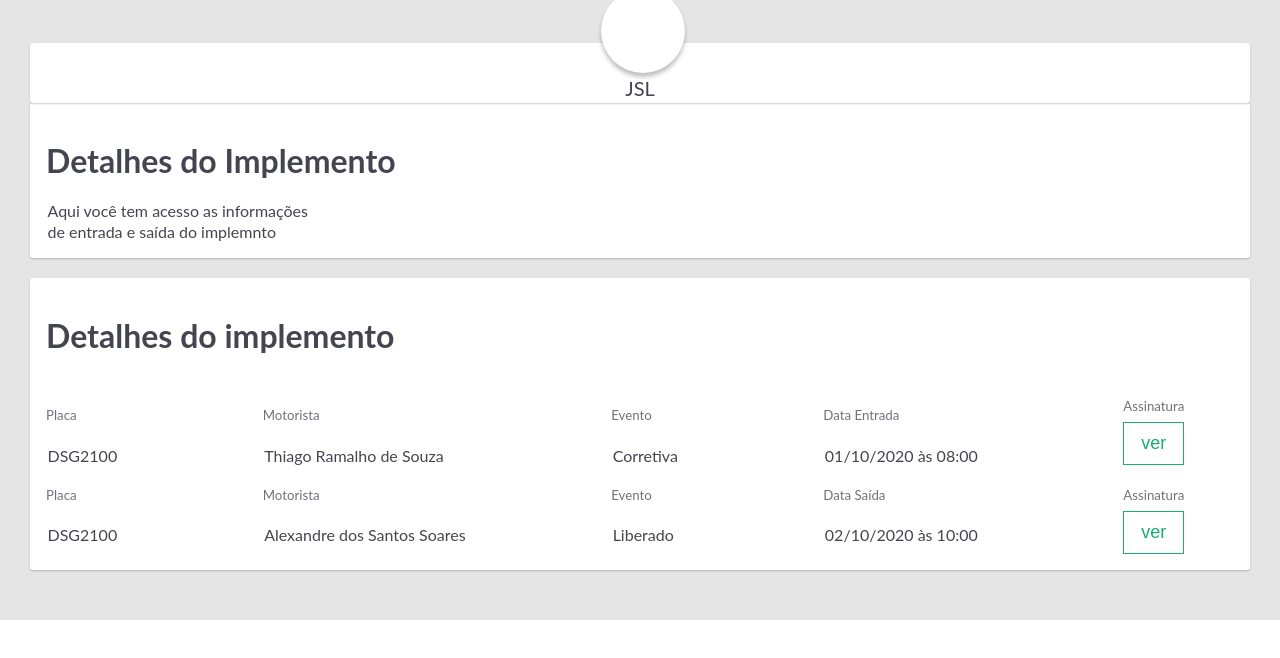
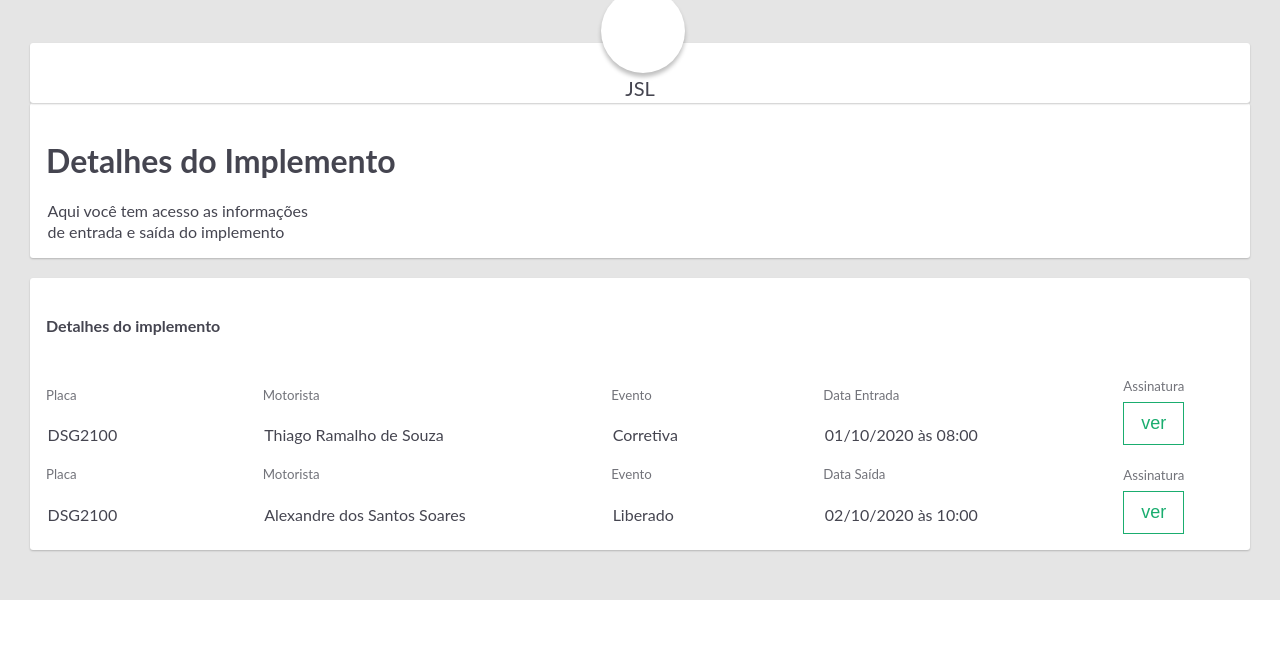
Before and after one commit to JSL-Future/jsl-2.0, a React (Create React App) app: page / in a window 1280 px wide. Shown: the top 658 px of the page. Built offline with nearby package versions, Linux system fonts and the light colour scheme.

Commit message:
correção de titulo do card

```diff
--- a/src/Containers/Details/index.js
+++ b/src/Containers/Details/index.js
@@ -9,11 +9,11 @@ const Details = (props) => {
       <Card>
         <h1>Detalhes do Implemento</h1>
         <p>Aqui você tem acesso as informações</p>
-        <p>de entrada e saída do implemnto</p>
+        <p>de entrada e saída do implemento</p>
       </Card>
 
       <Card>
-        <h1>Detalhes do implemento</h1>
+        <h4>Detalhes do implemento</h4>
         <div className={Style.cardDetails}>
           <div>
             <h5>Placa</h5>
--- a/src/Containers/Details/style.module.css
+++ b/src/Containers/Details/style.module.css
@@ -11,7 +11,7 @@
   margin: 1.5px;
 }
 
-.container > * p, h1 {
+.container > * p, h1, h4 {
   color: var(--mako-color);
 }
 
```
